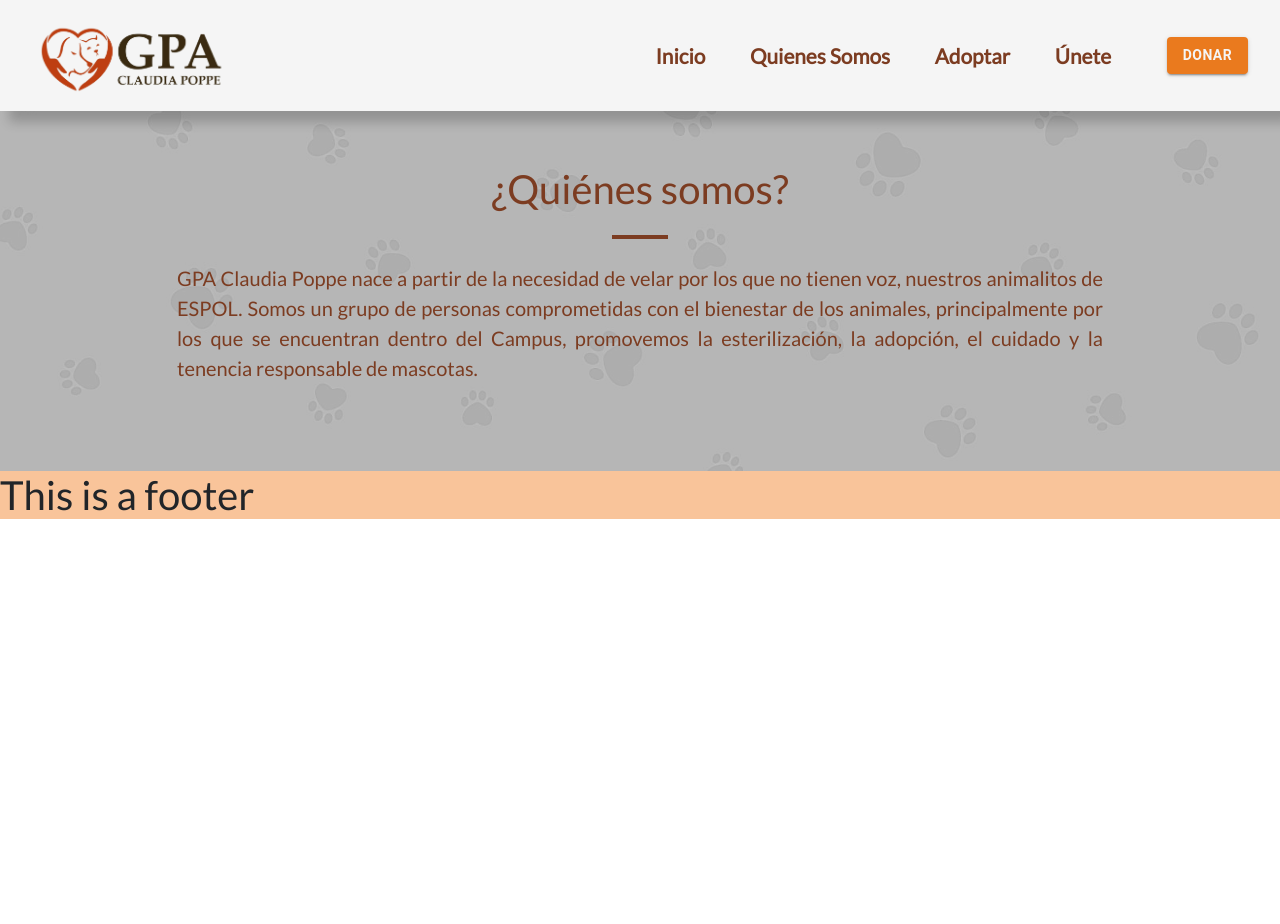
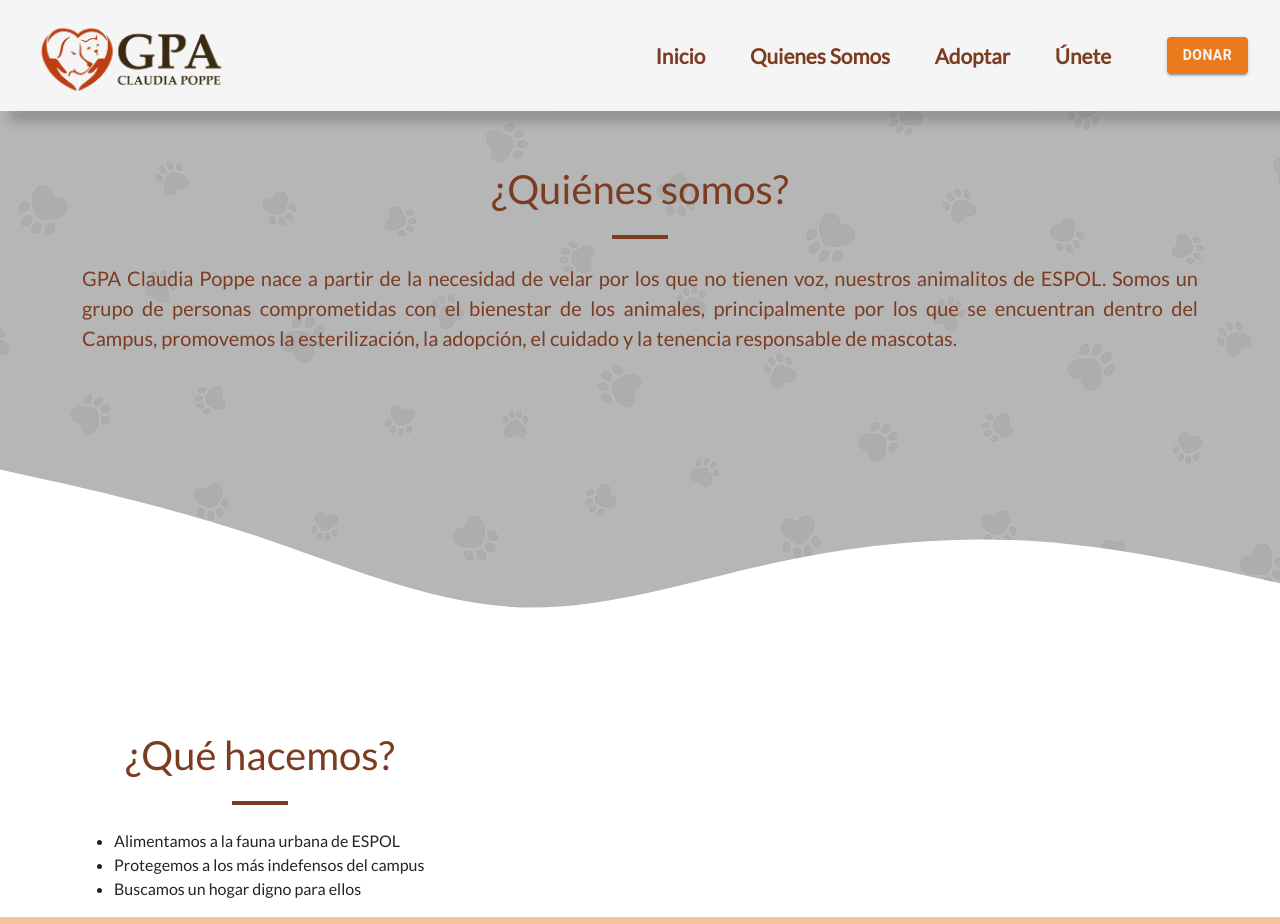
Before and after one commit to GPA-Espol/FindMeAPet_Web, a React (Create React App) app in the folder gpa-web-front/: page /quienessomos in a window 1280 px wide. Shown: the top 924 px of the page. Before the commit the page ends 800 px from the top, so only its background shows below. Built offline with nearby package versions, Linux system fonts and the light colour scheme.

Commit message:
Quienes somos avance y Adoptar form

```diff
--- a/gpa-web-front/src/components/Pages/Adoptar/Adoptar.js
+++ b/gpa-web-front/src/components/Pages/Adoptar/Adoptar.js
@@ -1,13 +1,44 @@
 import React, {Component} from 'react';
 import './Adoptar.css';
 
+class PagAdoptar extends Component
+{
+  constructor(props) {
+    super(props);
+    this.state = {value: ''};
 
-class PagAdoptar extends Component{
+    this.handleChange = this.handleChange.bind(this);
+    this.handleSubmit = this.handleSubmit.bind(this);
+  }
 
-  render(){
+  handleChange(event) {
+    this.setState({value: event.target.value});
+    console.log("onChange: " + event.target.value);
+  }
+
+  handleSubmit(event) {
+    alert('A name was submitted: ' + this.state.value);
+    //event.preventDefault();
+    console.log("onSubmit: " + event.target.value);
+  }
+
+  render() {
     return(
       <div className="pag-adoptar">
         <h1>Página de adopción con cátalogo</h1>
+        <form>
+          <label onSubmit={this.handleSubmit}>
+            Pick your favorite flavor:
+            <select value={this.state.value} onChange={this.handleChange}>
+              <option value="grapefruit">Grapefruit</option>
+              <option value="lime">Lime</option>
+              <option value="coconut">Coconut</option>
+              <option value="mango">Mango</option>
+            </select>
+          </label>
+          <input type="submit" value="Submit"  />
+        </form>
+
       </div>
     )
   }
--- a/gpa-web-front/src/components/Pages/QuienesSomos/QuienesSomos.js
+++ b/gpa-web-front/src/components/Pages/QuienesSomos/QuienesSomos.js
@@ -10,7 +10,8 @@ class QuienesSomos extends Component
   render()
   {
     return (
-      <div className="quienes-somos-section" style={{ backgroundImage: "url(/paw_wallpaper_bw.jpg)" }}>
+      <React.Fragment>
+        <section className="quienes-somos-section" style={{ backgroundImage: "url(/paw_wallpaper_bw.jpg)" }}>
           <div className="container-fluid">
             <div className="container py-5">
               <div className="row">
@@ -22,7 +23,7 @@ class QuienesSomos extends Component
                 </div>
               </div>
               <div className="row justify-content-center">
-              <div className="col-10">
+                <div className="col">
                   <p className="pb-4 text-coffee fs-5 text-justify">
                     GPA Claudia Poppe nace a partir de la necesidad de velar por los que no tienen voz, nuestros animalitos de ESPOL. Somos un grupo de personas comprometidas con el bienestar de los animales, principalmente por los que se encuentran dentro del Campus, promovemos la esterilización, la adopción, el cuidado y la tenencia responsable de mascotas.
                   </p>
@@ -30,7 +31,30 @@ class QuienesSomos extends Component
               </div>
             </div>
           </div>
+          <svg xmlns="http://www.w3.org/2000/svg" viewBox="0 0 1440 320"><path fill="#ffffff" d="M0,32L48,42.7C96,53,192,75,288,106.7C384,139,480,181,576,186.7C672,192,768,160,864,138.7C960,117,1056,107,1152,112C1248,117,1344,139,1392,149.3L1440,160L1440,320L1392,320C1344,320,1248,320,1152,320C1056,320,960,320,864,320C768,320,672,320,576,320C480,320,384,320,288,320C192,320,96,320,48,320L0,320Z"></path></svg>
+        </section>
+        <section id="que-hacemos">
+          <div className="container">
+            <div className="row row-cols-3">
+              <div className="col text-center">
+                <p className="fs-1 text-coffee">¿Qué hacemos?</p>
+                <div className="d-flex justify-content-center">
+                  <div className="border-top border-coffee border-4 text-transparent">aaaaaaa</div>
                 </div>
+              </div>
+            </div>
+            <div className="row">
+              <div className="col">
+                <ul>
+                  <li>Alimentamos a la fauna urbana de ESPOL</li>
+                  <li>Protegemos a los más indefensos del campus</li>
+                  <li>Buscamos un hogar digno para ellos</li>
+                </ul>
+              </div>
+            </div>
+          </div>
+        </section>
+      </React.Fragment>
     )
   }
 }
```
Lines whose indentation alone changed are shown as unchanged.
